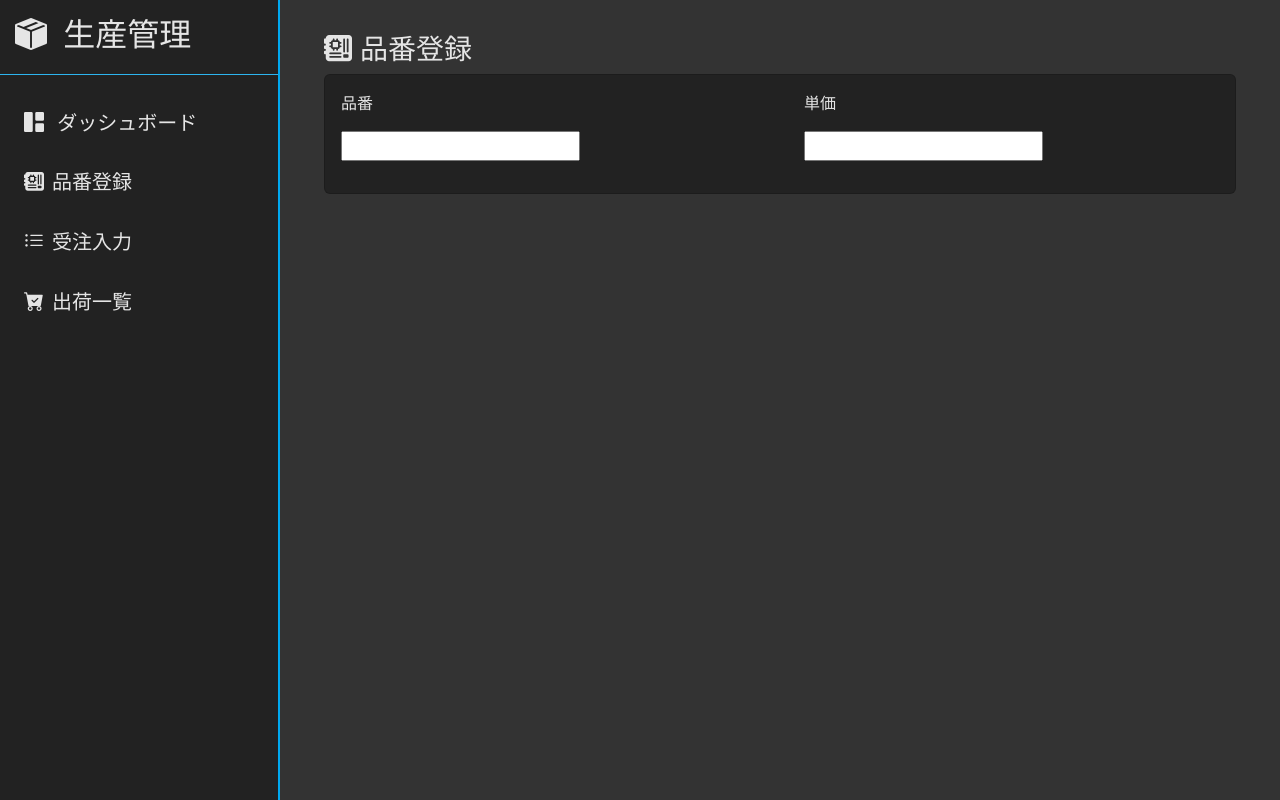
After one commit to itut-vl/2026_project, a Django app: page /item_register/ in a window 1280 px wide. The commit adds this page. Run offline with Django 4.2, Linux system fonts and the light colour scheme.

Commit message:
1月3日

```diff
--- a/myapp/views.py
+++ b/myapp/views.py
@@ -1,7 +1,13 @@
 from django.shortcuts import render
 
-def base_open(request):
-    return render(request, 'base.html')
+def dashbord_open(request):
+    return render(request, 'dashbord.html')
 
-def test_open(request):
-    return render(request, 'test.html')
+def item_register_open(request):
+    return render(request, 'item_register.html')
+
+def order_list_open(request):
+    return render(request, 'order_list.html')
+
+def shipping_list_open(request):
+    return render(request, 'shipping_list.html')
--- /dev/null
+++ b/static/style.css
@@ -0,0 +1,4 @@
+.card {
+  background-color: #222;
+  color: #e5e5e5;
+}
--- a/study/settings.py
+++ b/study/settings.py
@@ -121,6 +121,10 @@ USE_TZ = True
 
 STATIC_URL = 'static/'
 
+STATICFILES_DIRS = [
+    BASE_DIR / "static",
+]
+
 # Default primary key field type
 # https://docs.djangoproject.com/en/4.2/ref/settings/#default-auto-field
 
--- a/study/urls.py
+++ b/study/urls.py
@@ -20,7 +20,8 @@ from myapp import views
 
 urlpatterns = [
     path('admin/', admin.site.urls),
-    path('',views.base_open, name='base'),
-    path('test',views.test_open, name='test'),
-
+    path('',views.dashbord_open, name='dashbord'),
+    path('item_register/',views.item_register_open, name='item_register'),
+    path('order_list/',views.order_list_open, name='order_list'),
+    path('shipping_list/',views.shipping_list_open, name='shipping_list'),
 ]
--- a/templates/base.html
+++ b/templates/base.html
@@ -1,3 +1,4 @@
+{% load static %}
 <!DOCTYPE html>
 <html lang="ja">
   <head>
@@ -15,6 +16,7 @@
       rel="stylesheet"
       href="https://cdn.jsdelivr.net/npm/bootstrap-icons@1.11.3/font/bootstrap-icons.min.css"
     />
+    <link rel="stylesheet" href="{% static 'style.css' %}" />
 
     <style>
       :root {
@@ -26,30 +28,66 @@
         background-color: #222;
         border-right: 2px solid #00a8f0;
       }
+      .sidebar .container {
+        padding: 10px 15px 0px 15px;
+        border-bottom: 1px solid #2db5ef;
+      }
+
+      .sidebar .nav {
+        flex-direction: column;
+        padding-top: 20px;
+      }
+
+      .sidebar .nav-link {
+        color: #e5e5e5;
+        font-size: 1.25rem;
+        padding: 0.8rem 1.5rem;
+        border-radius: 0.25rem;
+        margin-bottom: 0.25rem;
+      }
+
+      .main-content {
+        width: calc(100% - var(--sidebar-width));
+        padding: 2rem;
+      }
+
       body {
         color: #e5e5e5;
         background-color: #333;
       }
     </style>
   </head>
-  <body>
+  <body class="d-flex">
     <div class="sidebar">
-      <nav>
-        <p class="fs-3">生産管理</p>
+      <nav class="container">
+        <p class="fs-2"><i class="bi bi-box-seam-fill me-2"></i> 生産管理</p>
       </nav>
       <ul class="nav nav-pills">
         <li class="nav-item">
-          <a href="{% url 'test' %}" class="nav-link">
-            <span class="fs-3">テストページ</span>
+          <a href="{% url 'dashbord' %}" class="nav-link">
+            <span>
+              <i class="bi bi-grid-1x2-fill me-2"></i> ダッシュボード</span
+            >
           </a>
         </li>
         <li class="nav-item">
-          <a href="{% url 'test' %}" class="nav-link">
-            <span class="fs-3">テストページ</span>
+          <a href="{% url 'item_register' %}" class="nav-link">
+            <span><i class="bi bi-motherboard-fill me-2"></i>品番登録</span>
+          </a>
+        </li>
+        <li class="nav-item">
+          <a href="{% url 'order_list' %}" class="nav-link">
+            <span><i class="bi bi-list-ul me-2"></i>受注入力</span>
+          </a>
+        </li>
+        <li class="nav-item">
+          <a href="{% url 'shipping_list' %}" class="nav-link">
+            <span><i class="bi bi-cart-check-fill me-2"></i>出荷一覧</span>
           </a>
         </li>
       </ul>
     </div>
+    <main class="main-content">{% block content %}{% endblock content %}</main>
 
     <!--ここからJS-->
 
--- /dev/null
+++ b/templates/dashbord.html
@@ -0,0 +1,4 @@
+{% extends 'base.html' %} {% block content %}
+<p>ダッシュボードページです。</p>
+
+{% endblock content %}
--- /dev/null
+++ b/templates/item_register.html
@@ -0,0 +1,24 @@
+{% extends 'base.html' %} {% block content %}
+<div class="container-fluid">
+  <div>
+    <p class="h3"><i class="bi bi-motherboard-fill me-2"></i>品番登録</p>
+  </div>
+  <div class="card">
+    <div class="card-body row gx-5">
+      <div class="col-md-6">
+        <div class="mb-3">
+          <p>品番</p>
+          <input />
+        </div>
+      </div>
+
+      <div class="col-md-6">
+        <div class="mb-3">
+          <p>単価</p>
+          <input />
+        </div>
+      </div>
+    </div>
+    {% endblock content %}
+  </div>
+</div>
--- /dev/null
+++ b/templates/order_list.html
@@ -0,0 +1,4 @@
+{% extends 'base.html' %} {% block content %}
+<p>注文一覧ページです</p>
+
+{% endblock content %}
--- /dev/null
+++ b/templates/shipping_list.html
@@ -0,0 +1,4 @@
+{% extends 'base.html' %} {% block content %}
+<p>出荷一覧ページです</p>
+
+{% endblock content %}
```
Also changed, not shown: templates/test.html (deleted, +0 -37 lines), 1 other file.
